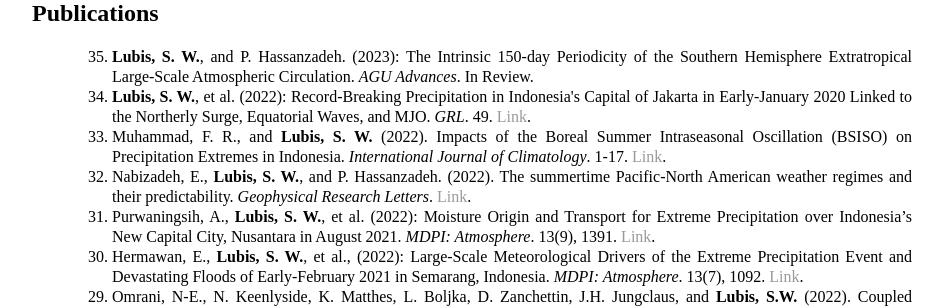
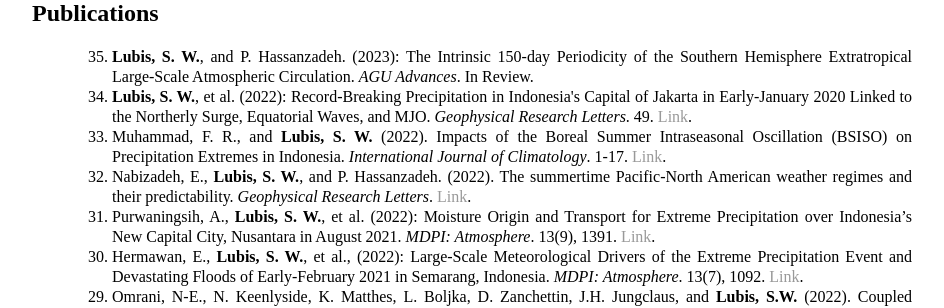
Before and after one commit to sandrolubis/sandrolubis.github.io, a Jekyll site: the page built from publication/index.html, in a window 1280 px wide. Shown: the part 281-589 px from the top of the page, without its empty margins (276-1220 px from the left). Built offline with Jekyll 4.4.1, drawn with Linux system fonts in a browser that asks for light colours.

Commit message:
Update index.html

```diff
--- a/publication/index.html
+++ b/publication/index.html
@@ -8,7 +8,7 @@
 	<ol style="line-height:1.25; text-align:justify;">
 	<ol reversed>
 		<li><b>Lubis, S. W.</b>, and P. Hassanzadeh. (2023): The Intrinsic 150-day Periodicity of the Southern Hemisphere Extratropical Large-Scale Atmospheric Circulation. <i>AGU Advances</i>. In Review.</li>
-		<li><b>Lubis, S. W.</b>, et al. (2022): Record-Breaking Precipitation in Indonesia's Capital of Jakarta in Early-January 2020 Linked to the Northerly Surge, Equatorial Waves, and MJO. <i>GRL</i>. 49. <a href="https://doi.org/10.1029/2022GL101513">Link</a>.</li>
+		<li><b>Lubis, S. W.</b>, et al. (2022): Record-Breaking Precipitation in Indonesia's Capital of Jakarta in Early-January 2020 Linked to the Northerly Surge, Equatorial Waves, and MJO. <i>Geophysical Research Letters</i>. 49. <a href="https://doi.org/10.1029/2022GL101513">Link</a>.</li>
 		<li>Muhammad, F. R., and <b>Lubis, S. W.</b> (2022). Impacts of the Boreal Summer Intraseasonal Oscillation (BSISO) on Precipitation Extremes in Indonesia. <i>International Journal of Climatology</i>. 1-17. <a href="https://doi.org/10.1002/joc.7934">Link</a>.</li>
 		<li>Nabizadeh, E., <b>Lubis, S. W.</b>, and P. Hassanzadeh. (2022). The summertime Pacific-North American weather regimes and their predictability. <i>Geophysical Research Letters</i>. <a href="https://doi.org/10.1029/2022GL099401">Link</a>.</li>
 		<li>Purwaningsih, A., <b>Lubis, S. W.</b>, et al. (2022): Moisture Origin and Transport for Extreme Precipitation over Indonesia’s New Capital City, Nusantara in August 2021. <i>MDPI: Atmosphere</i>. 13(9), 1391. <a href="https://doi.org/10.3390/atmos13091391">Link</a>.</li>
```
